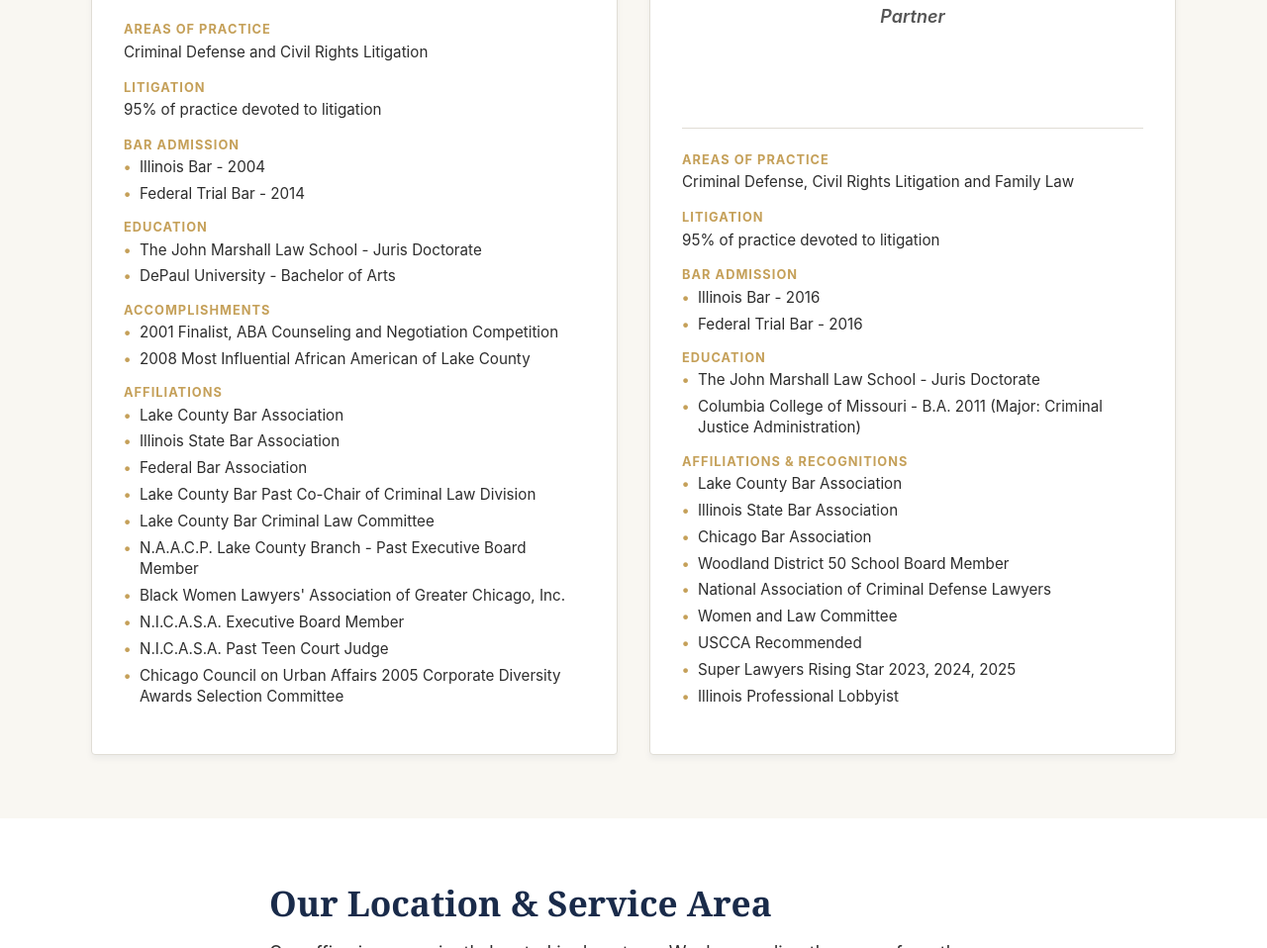
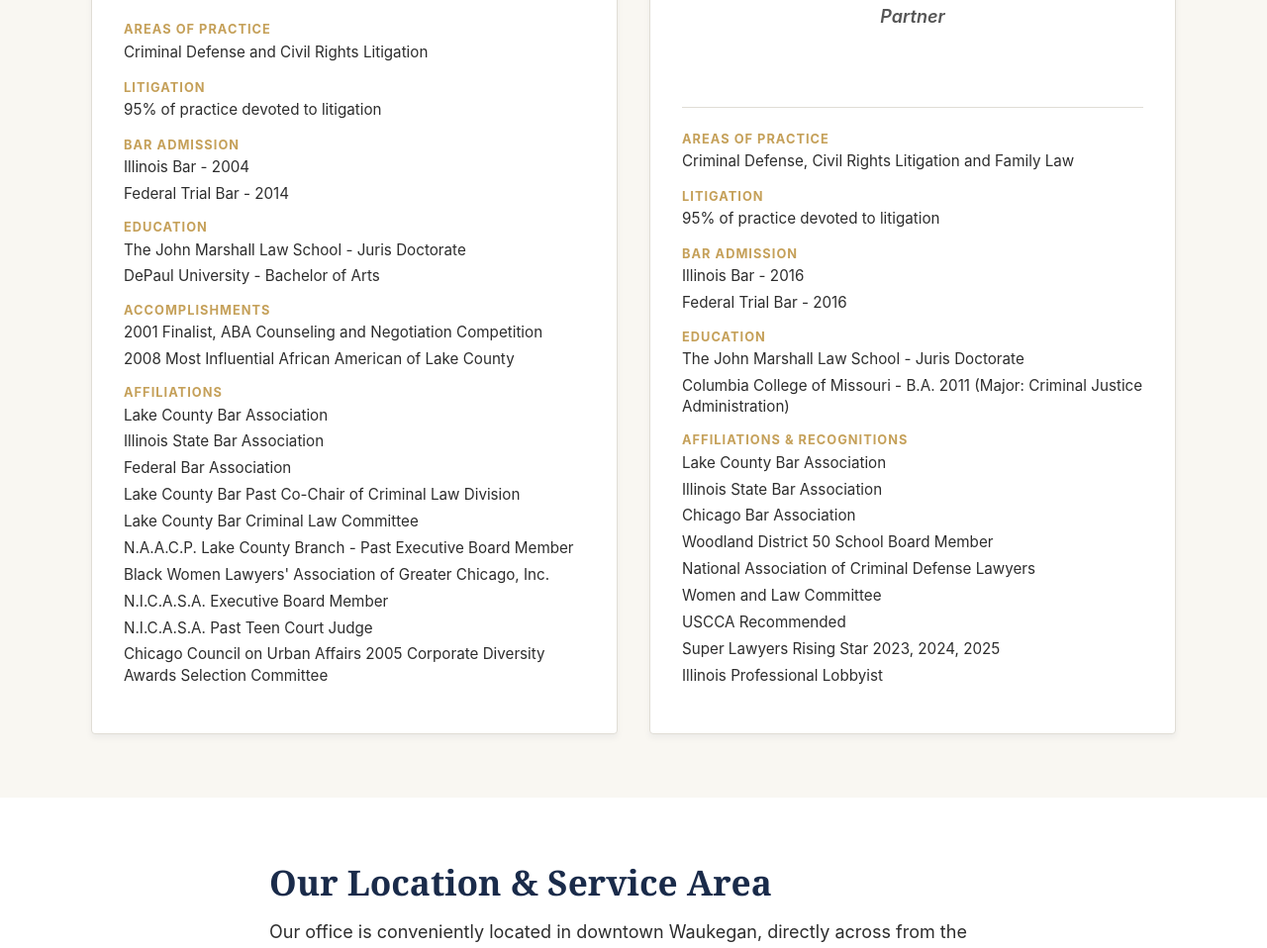
Before and after one commit to Sankofa2025/Bur-Men-Law-Group, a plain HTML site: page about.html in a window 1280 px wide. Shown: the part 1768-2726 px from the top of the page at 99% size. Drawn offline with Linux system fonts and the light colour scheme.

Commit message:
Refactor detail-block styles in styles.css
Removed margin-bottom from detail-block ul and adjusted padding for list items.

```diff
--- a/assets/css/styles.css
+++ b/assets/css/styles.css
@@ -663,6 +663,7 @@ p {
 .existing-client-callout p {
   color: rgba(255, 255, 255, 0.9);
 }
+
 /* --- Partner Details & Stats --- */
 .partner-details {
   text-align: left;
@@ -695,22 +696,12 @@ p {
 .detail-block ul {
   list-style: none;
   padding-left: 0;
-  margin-bottom: 0;
+  margin: 0;
 }
 
 .detail-block ul li {
   font-size: 0.95rem;
   color: var(--color-text);
-  position: relative;
-  padding-left: 1rem;
   margin-bottom: 0.35rem;
   line-height: 1.4;
 }
-
-.detail-block ul li::before {
-  content: "•";
-  color: var(--color-gold);
-  position: absolute;
-  left: 0;
-  font-weight: bold;
-}
```
